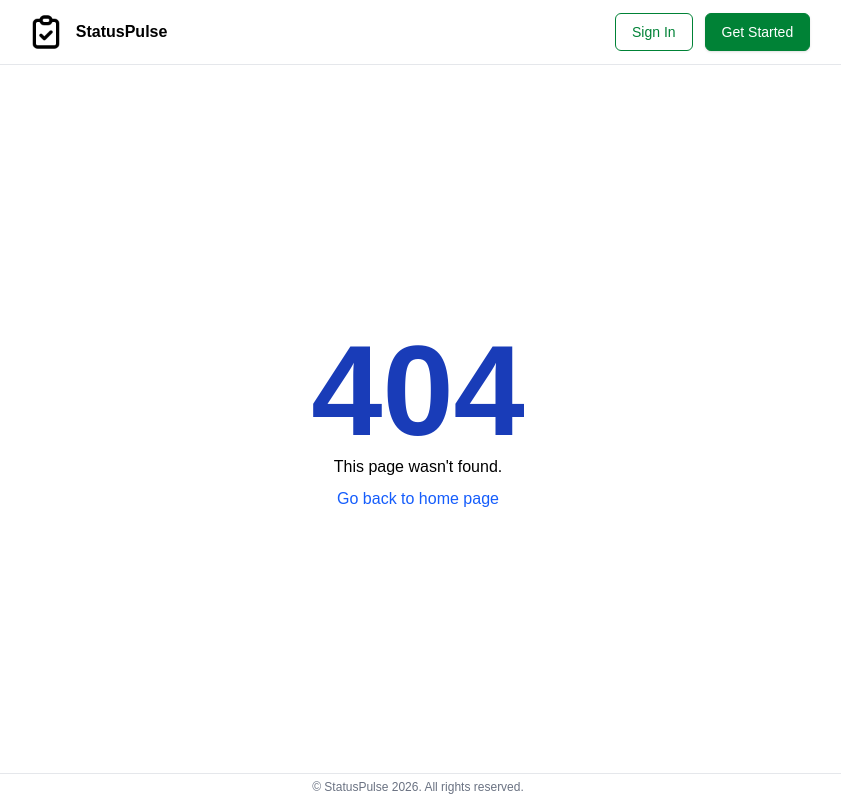
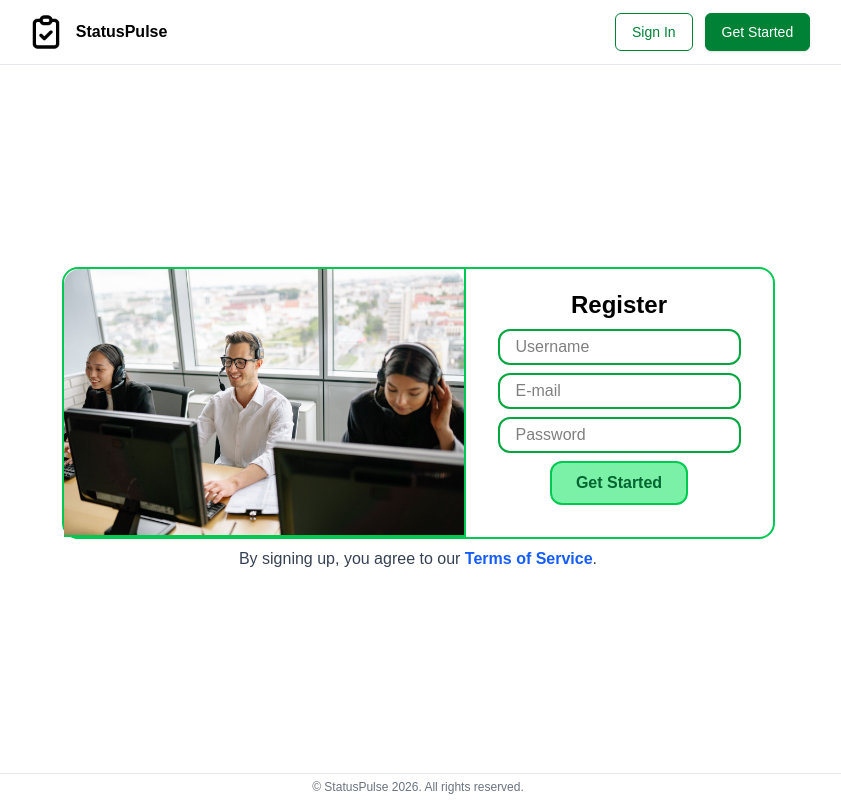
Before and after one commit to 0xGaziin/StatusPulse, a Next.js app in the folder frontend/: page /register in a window 1280 px wide. Before the commit this address had no page. Shown: the whole page, without its empty margins (222-1063 px from the left). Built offline with nearby package versions, Linux system fonts and the light colour scheme.

Commit message:
feat: add /register page with RegisterSections.tsx component

```diff
--- /dev/null
+++ b/frontend/src/app/register/page.tsx
@@ -0,0 +1,7 @@
+import RegisterSection from "@/components/sections/RegisterSection";
+
+export default function Register() {
+  return (
+    <RegisterSection />
+  )
+}
--- /dev/null
+++ b/frontend/src/components/forms/RegisterForm.tsx
@@ -0,0 +1,16 @@
+import InputField from "../ui/InputField"
+import ButtonSubmit from "../ui/ButtonSubmit"
+
+export default function RegisterForm() {
+  return (
+    <div>
+      <h2 className="font-bold text-center text-2xl">Register</h2>
+      <form className="flex flex-1 flex-col gap-2 items-center justify-center mt-2 mb-5">
+        <InputField type="email" placeholder="Username" />
+        <InputField type="email" placeholder="E-mail" />
+        <InputField type="password" placeholder="Password" />
+        <ButtonSubmit content="Get Started" />
+      </form>
+    </div>
+  )
+}
--- /dev/null
+++ b/frontend/src/components/sections/RegisterSection.tsx
@@ -0,0 +1,30 @@
+import Link from "next/link"
+import Image from "next/image"
+import RegisterForm from "../forms/RegisterForm"
+
+export default function RegisterSection() {
+  return (
+    <div className="flex flex-1 flex-col justify-center items-center">
+      <section className="border-2 md:flex border-green-500 rounded-2xl">
+        <div className="border-b-2 md:border-r-2 border-green-500"> {/* Image */}
+          <Image
+            src="/header-image.jpg"
+            alt="Header form image"
+            width={400}
+            height={50}
+            priority
+            className="rounded-t-2xl md:rounded-tl-2xl object-cover"
+          />
+        </div>
+
+        <div className="mt-5 md:px-8"> {/* Form */}
+          <RegisterForm />
+        </div>
+      </section>
+
+      <p className="mt-2 text-gray-700">
+        By signing up, you agree to our <Link href='/terms' className="text-blue-600 font-bold cursor-pointer">Terms of Service</Link>.
+      </p>
+    </div>
+  )
+}
--- /dev/null
+++ b/frontend/src/components/ui/ButtonSubmit.tsx
@@ -0,0 +1,11 @@
+interface ButtonSubmitProps {
+  content: string;
+}
+
+export default function ButtonSubmit({ content }: ButtonSubmitProps) {
+  return (
+    <button className="border-2 border-green-500 bg-green-300 text-green-800 font-bold rounded-xl p-2 px-6 cursor-pointer">
+      {content}
+    </button>
+  )
+}
--- /dev/null
+++ b/frontend/src/components/ui/InputField.tsx
@@ -0,0 +1,14 @@
+interface InputFieldProps {
+  type: string;
+  placeholder: string;
+}
+
+export default function InputField({ type, placeholder }: InputFieldProps) {
+  return (
+    <input
+      type={type}
+      placeholder={placeholder}
+      className="border-2 border-green-600 rounded-xl p-1 px-4"
+    />
+  )
+}
```
Also changed, not shown: frontend/public/f4dd672a-2fca-484b-943f-10d20ea8659d.png (deleted).
